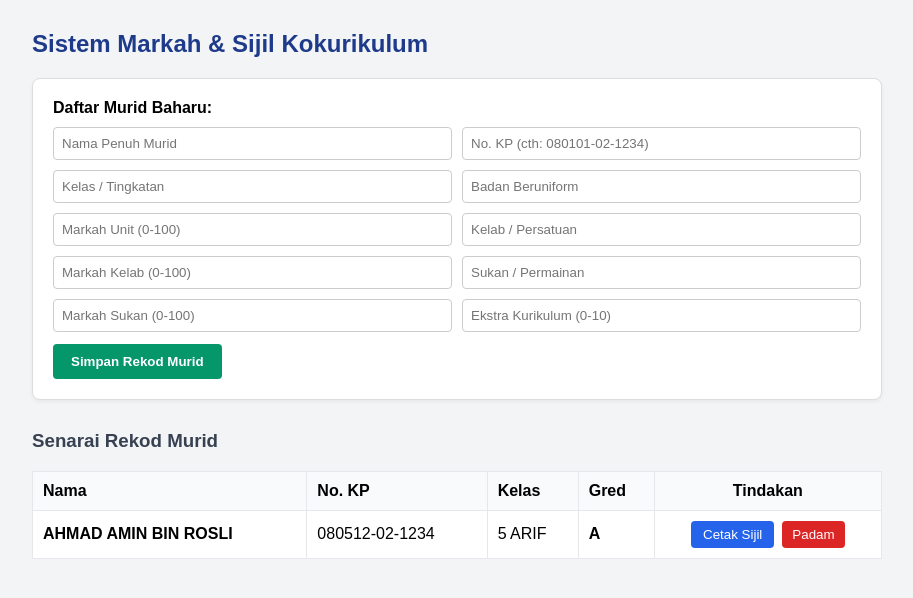
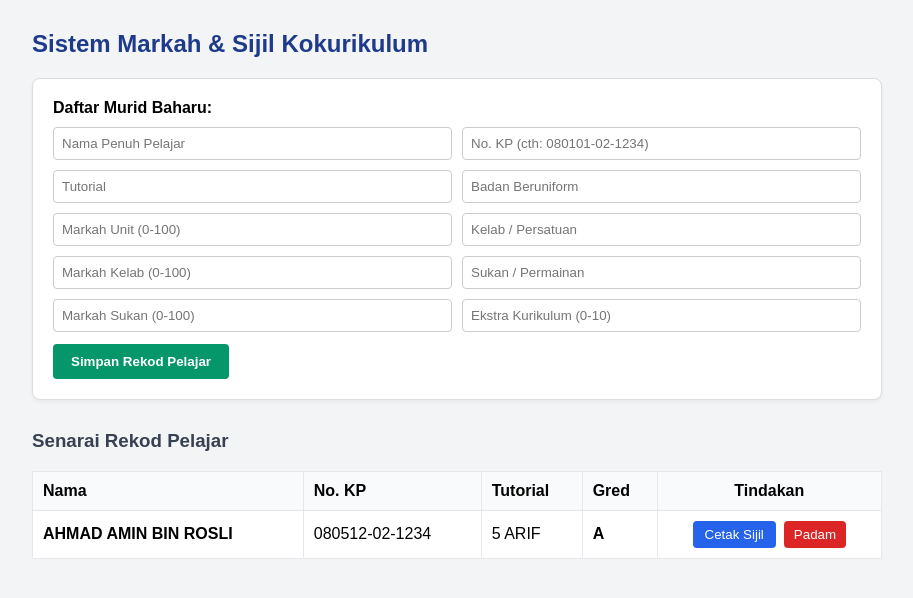
Before and after one commit to zamgalaxy79/Markah-Penglibatan-Kokurikulum-Pelajar-KMKK, a React (Vite) app: page / in a window 1280 px wide. Shown: the top 598 px of the page, without its empty margins (183-1096 px from the left). Built offline with nearby package versions, Linux system fonts and the light colour scheme.

Commit message:
main.jsx

```diff
--- a/src/main.jsx
+++ b/src/main.jsx
@@ -159,9 +159,9 @@ function App() {
       <form onSubmit={handleSimpan} style={{ background: '#fff', padding: '20px', border: '1px solid #ddd', borderRadius: '8px', boxShadow: '0 2px 4px rgba(0,0,0,0.05)' }}>
         <p style={{ margin: '0 0 10px 0', fontWeight: 'bold' }}>Daftar Murid Baharu:</p>
         <div style={{ display: 'grid', gridTemplateColumns: '1fr 1fr', gap: '10px' }}>
-          <input placeholder="Nama Penuh Murid" value={form.nama} onChange={e => setForm({...form, nama: e.target.value})} required style={{ padding: '8px', border: '1px solid #ccc', borderRadius: '4px' }} />
+          <input placeholder="Nama Penuh Pelajar" value={form.nama} onChange={e => setForm({...form, nama: e.target.value})} required style={{ padding: '8px', border: '1px solid #ccc', borderRadius: '4px' }} />
           <input placeholder="No. KP (cth: 080101-02-1234)" value={form.noKp} onChange={e => setForm({...form, noKp: e.target.value})} style={{ padding: '8px', border: '1px solid #ccc', borderRadius: '4px' }} />
-          <input placeholder="Kelas / Tingkatan" value={form.kelas} onChange={e => setForm({...form, kelas: e.target.value})} style={{ padding: '8px', border: '1px solid #ccc', borderRadius: '4px' }} />
+          <input placeholder="Tutorial" value={form.kelas} onChange={e => setForm({...form, kelas: e.target.value})} style={{ padding: '8px', border: '1px solid #ccc', borderRadius: '4px' }} />
           <input placeholder="Badan Beruniform" value={form.unit} onChange={e => setForm({...form, unit: e.target.value})} style={{ padding: '8px', border: '1px solid #ccc', borderRadius: '4px' }} />
           <input type="number" min="0" max="100" placeholder="Markah Unit (0-100)" value={form.markahUnit} onChange={e => setForm({...form, markahUnit: e.target.value})} style={{ padding: '8px', border: '1px solid #ccc', borderRadius: '4px' }} />
           <input placeholder="Kelab / Persatuan" value={form.kelab} onChange={e => setForm({...form, kelab: e.target.value})} style={{ padding: '8px', border: '1px solid #ccc', borderRadius: '4px' }} />
@@ -171,18 +171,18 @@ function App() {
           <input type="number" min="0" max="100" placeholder="Ekstra Kurikulum (0-10)" value={form.ekstra} onChange={e => setForm({...form, ekstra: e.target.value})} style={{ padding: '8px', border: '1px solid #ccc', borderRadius: '4px' }} />
         </div>
         <button type="submit" style={{ marginTop: '12px', padding: '10px 18px', background: '#059669', color: '#fff', border: 'none', borderRadius: '4px', cursor: 'pointer', fontWeight: 'bold' }}>
-          Simpan Rekod Murid
+          Simpan Rekod Pelajar
         </button>
       </form>
 
       {/* SENARAI MURID */}
-      <h3 style={{ marginTop: '30px', color: '#374151' }}>Senarai Rekod Murid</h3>
+      <h3 style={{ marginTop: '30px', color: '#374151' }}>Senarai Rekod Pelajar</h3>
       <table border="1" cellPadding="10" style={{ width: '100%', borderCollapse: 'collapse', background: '#fff', borderColor: '#e5e7eb' }}>
         <thead>
           <tr style={{ background: '#f8fafc', textAlign: 'left' }}>
             <th>Nama</th>
             <th>No. KP</th>
-            <th>Kelas</th>
+            <th>Tutorial</th>
             <th>Gred</th>
             <th style={{ textAlign: 'center' }}>Tindakan</th>
           </tr>
```
